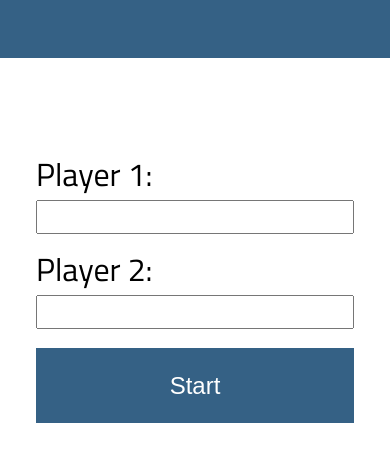
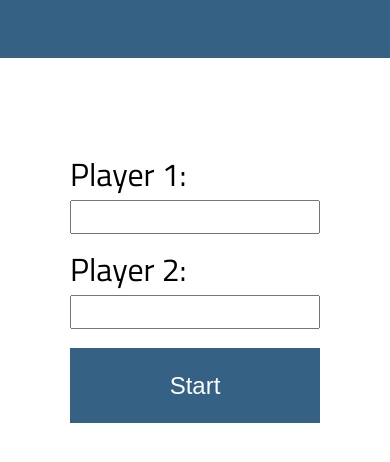
Before and after one commit to Konstanenonen/tic-tac-toe, a plain HTML site: page index.html in a window 390 px wide. Shown: the part 142-604 px from the top of the page. Drawn offline with Linux system fonts and the light colour scheme; a web font is replaced by a local one.

Commit message:
Made the game more mobile friendly

```diff
--- a/style.css
+++ b/style.css
@@ -86,6 +86,7 @@ body {
 .game-form {
   display: grid;
   grid-template-rows: repeat(3, 75px);
+  grid-auto-columns: 250px;
   gap: 20px;
 }
 
```
